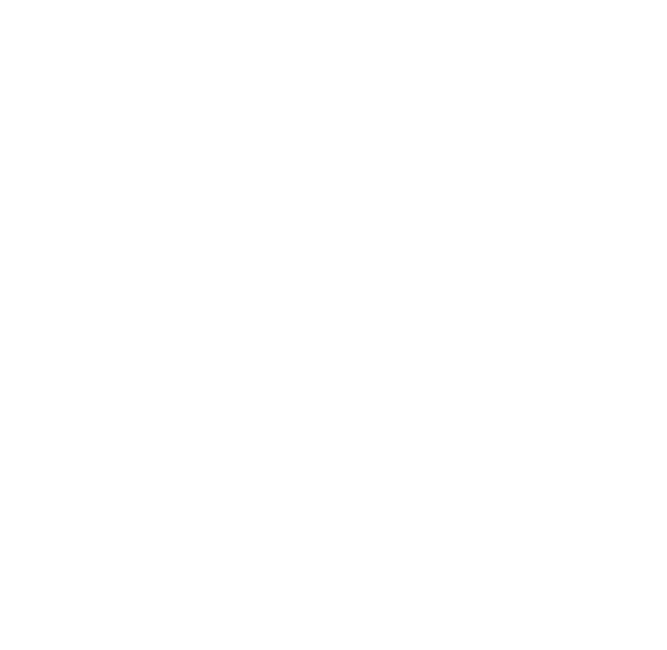
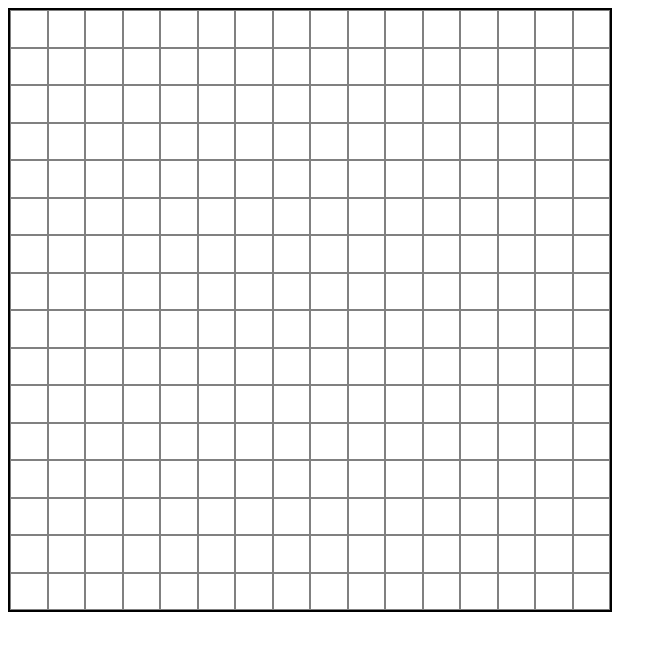
Before and after one commit to Bilalvol1/Project-Etch-a-Sketch, a plain HTML site: page index.html in a window 1280 px wide. Shown: the whole page, without its empty margins (0-667 px from the left). Drawn offline with Linux system fonts and the light colour scheme.

Commit message:
Add 16*16 grid

```diff
--- a/index.html
+++ b/index.html
@@ -8,6 +8,8 @@
     <script src="logic.js" defer></script>
 </head>
 <body>
+    <div id="container">
+    </div>
 
 </body>
 </html>
--- a/logic.js
+++ b/logic.js
@@ -0,0 +1,12 @@
+const container = document.querySelector("#container");
+
+let num = 16;
+let gridSize = num * num;
+let grid;
+
+for (let i = 1; i <= gridSize; i++) {
+    grid = document.createElement("div");
+    grid.classList.add("grid")
+    grid.setAttribute("style", `flex-basis: ${100/num}%`)
+    container.appendChild(grid);
+}
--- a/styles.css
+++ b/styles.css
@@ -0,0 +1,14 @@
+#container {
+    display: flex;
+    min-height: 600px;
+    max-height: 600px;
+    min-width: 600px;
+    max-width: 600px;
+    border: 2px solid black;
+    flex-wrap: wrap;
+}
+
+.grid {
+    box-sizing: border-box;
+    border: 1px solid grey;
+}
```
